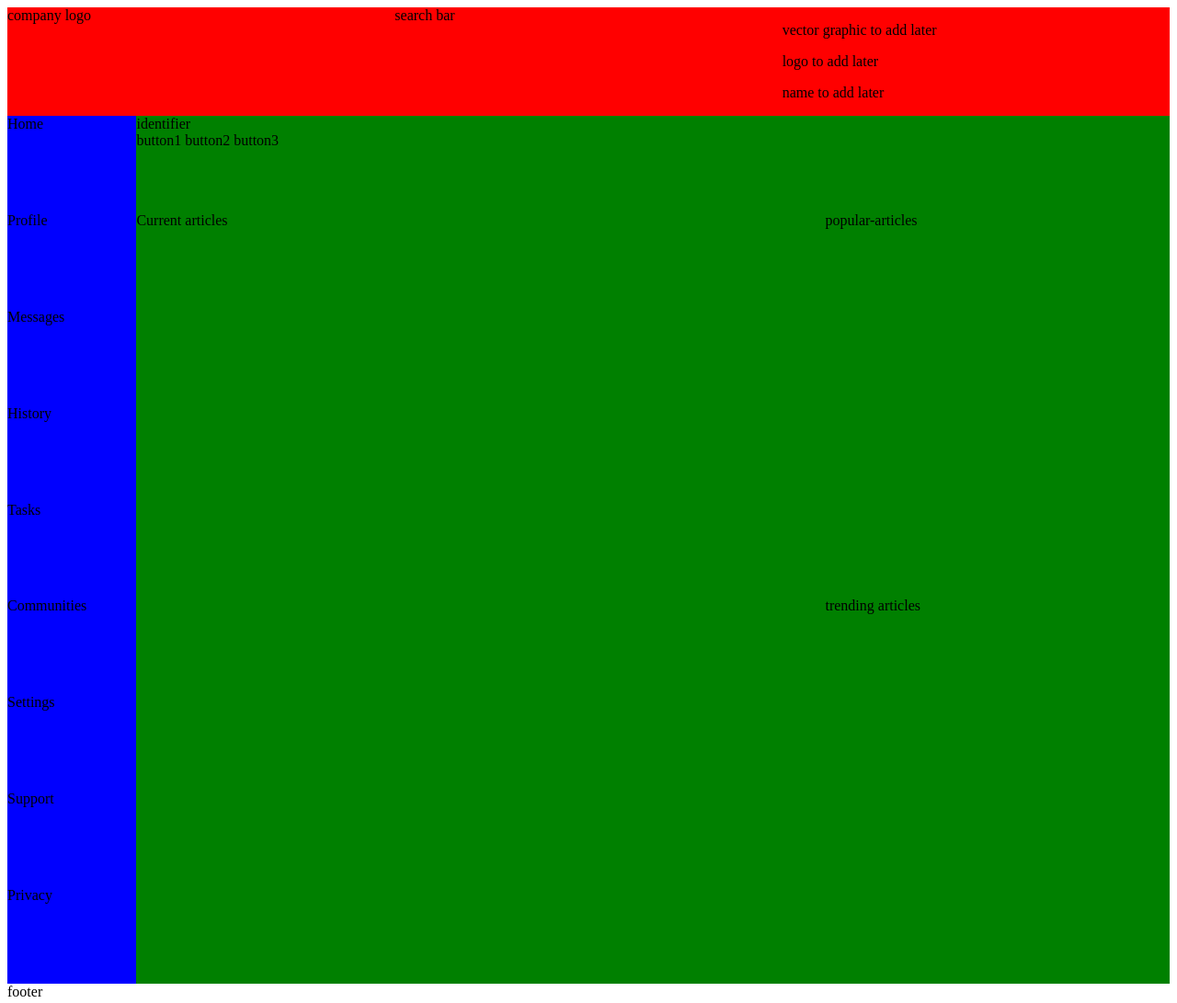
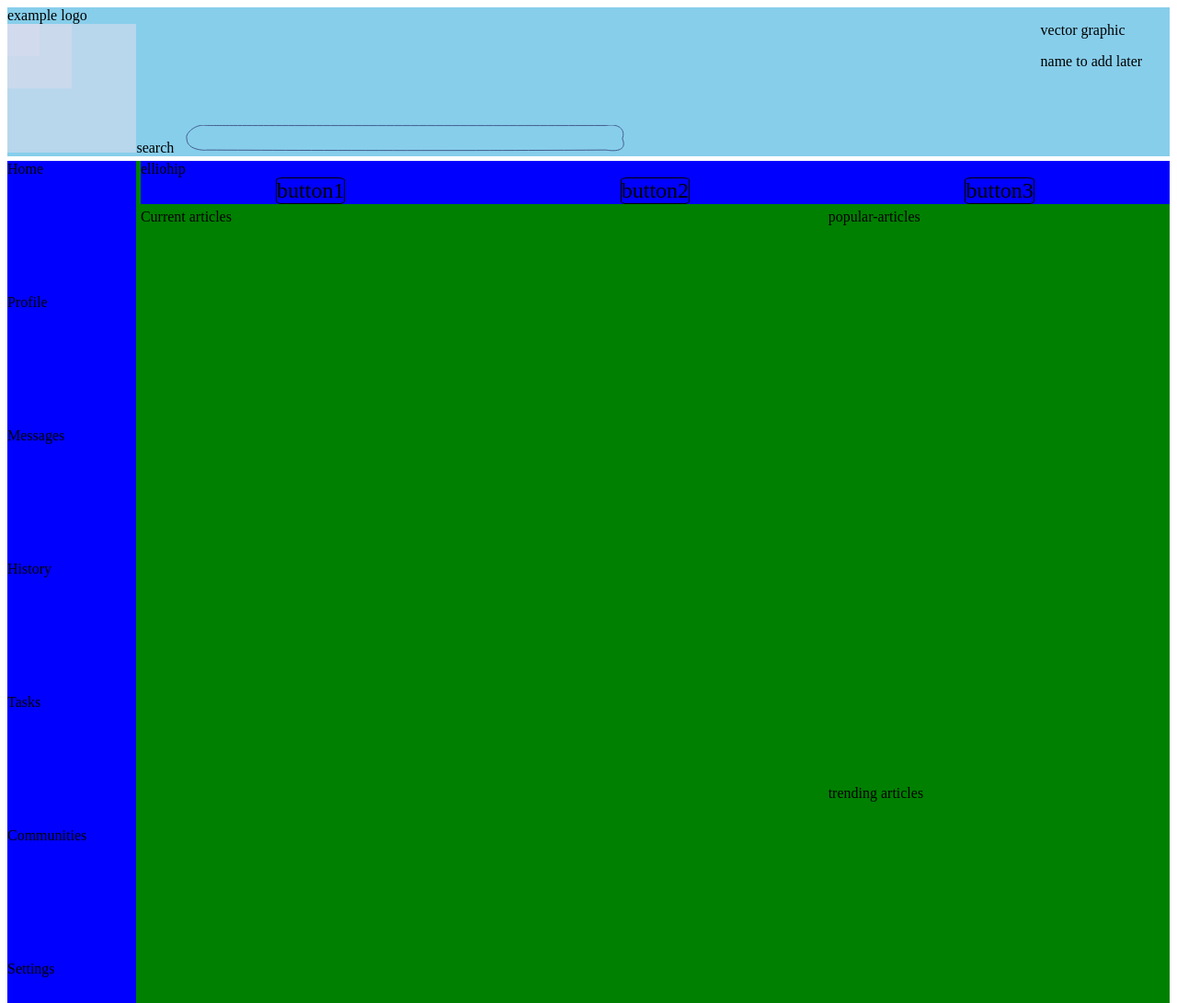
Before and after one commit to elliohip/Admin-Dashboard, a plain HTML site: page index.html in a window 1280 px wide. Shown: the top 1091 px of the page at 92% size. Drawn offline with Linux system fonts and the light colour scheme.

Commit message:
made a more complete skeleton

```diff
--- a/index.html
+++ b/index.html
@@ -11,13 +11,19 @@
 
     <div id="grid-container">
     <header class="header">
-        <div>company logo</div>
 
-        <div>search bar</div>
+        <div class="header-1">example logo<svg id="eFI308gt5lR1" xmlns="http://www.w3.org/2000/svg" xmlns:xlink="http://www.w3.org/1999/xlink" viewBox="0 0 200 200" shape-rendering="geometricPrecision" text-rendering="geometricPrecision"><rect width="200" height="200" rx="0" ry="0" opacity="0.66" fill="#d2dbed" stroke-width="0"/><rect width="100" height="100" rx="0" ry="0" opacity="0.74" fill="#d2dbed" stroke-width="0"/><rect width="50" height="50" rx="0" ry="0" fill="#d2dbed" stroke-width="0"/></svg></div>
 
+
+
+        <div class="header-2">
+
+            <div id="example-logo"> search <svg id="eBFANvofxGQ1" xmlns="http://www.w3.org/2000/svg" xmlns:xlink="http://www.w3.org/1999/xlink" viewBox="0 0 500 30" shape-rendering="geometricPrecision" text-rendering="geometricPrecision"><path d="M33.6374,0c0,0,304.104903.171038,434.435576,0c13.366668-3.022209,21.442691,5.155647,17.464972,16.168061C490.978014,29.743268,480.0587,32.331713,468.072976,30c-109.704519.873287-323.401264.589143-434.435576,0c0,.546545-21.748111,1.168061-21.748111-13.831939C9.605626,9.177232,22.499674,-2.938061,33.6374,0Z" transform="matrix(1 0 0 0.886823-1.752091 0.537418)" fill="none" stroke="#3f5787"/></svg>
+            </div>
+
+        </div>
         <div>
-            <p>vector graphic to add later</p>
-            <p>logo to add later</p>
+            <p>vector graphic</p>
             <p>name to add later</p>
         </div>
     </header>
@@ -30,10 +36,10 @@
         <section class="top-menu" id="action menu">
 
             <div id="identity">
-                identifier
+                elliohip
             </div>
 
-            <div>
+            <div id="action-buttons">
                 <a class="button" id="action-button-0">button1</a>
                 <a class="button" id="action-button-1">button2</a>
                 <a class="button" id="action-button-2">button3</a>
--- a/style.css
+++ b/style.css
@@ -1,15 +1,31 @@
 header {
     display: grid;
-    grid-template-columns: 1fr 1fr 1fr;
-    background-color: red;
+    grid-template-columns: 1fr 7fr 1fr;
+    background-color:skyblue
 }
 
+.header-2 {
+
+    align-self: end;
+
+
+
+}
+
+svg {
+    max-width: 200px;
+    max-height: 200px;
+}
+
+#eBFANvofxGQ1 {
+    max-width: 500px;
+}
 
 
 main {
     display: grid;
     grid-template-columns: 1fr 8fr;
-    grid-template-rows: 1fr 8fr;
+    grid-template-rows: auto 8fr;
     grid-column-start:1;
     grid-column-end:3;
     grid-row-start: 2;
@@ -17,19 +33,45 @@ main {
 
     background-color: green;
 
+    gap: 5px;
+}
+
+#action-buttons {
+    display: grid;
+    grid-template-columns: 1fr 1fr 1fr;
+    justify-items: center;
+    align-items: center;
+    align-content: center;
+    justify-content: center;
+    gap: 5px;
+}
+
+#action-buttons a {
+
+    border-width: 1pt;
+    border-color: black;
+    border-style: solid;
+    border-radius: 10%;
+    font-size: 1.5rem
 
 }
+
+
 
 .top-menu {
     grid-template-columns: 1fr 1fr;
     grid-template-rows: 1fr;
     grid-row-start: 1;
-    grid-row-end:2;
+    grid-row-end: 2;
     grid-column-start: 2;
+    gap: 5px;
 
+    background-color:blue;
 }
 
 #main {
+    gap: 5px;
+
     display: grid;
     grid-template-columns: 2fr 1fr;
     grid-template-rows: 1fr 1fr;
@@ -56,17 +98,24 @@ nav {
     grid-column-end: 2;
     grid-template-rows: repeat(1fr, 9);
     background-color: blue;
+    gap: 5px;
 }
 
 footer {
     grid-row-start: 3;
-    grid-row-end: 4;
+    grid-row-end: -1;
+    height: 50px;
+    background-color:skyblue;
+    grid-column-start: 1;
+    grid-column-end: -1;
 }
 
 #grid-container {
     display: grid;
     grid-template-columns: 1fr 1fr;
     grid-template-rows: 1fr 8fr auto;
+
+    gap: 5px;
 }
 
 header {
```
Also changed, not shown: Example-Logo.svg (added), Untitled-2.svg (added).
